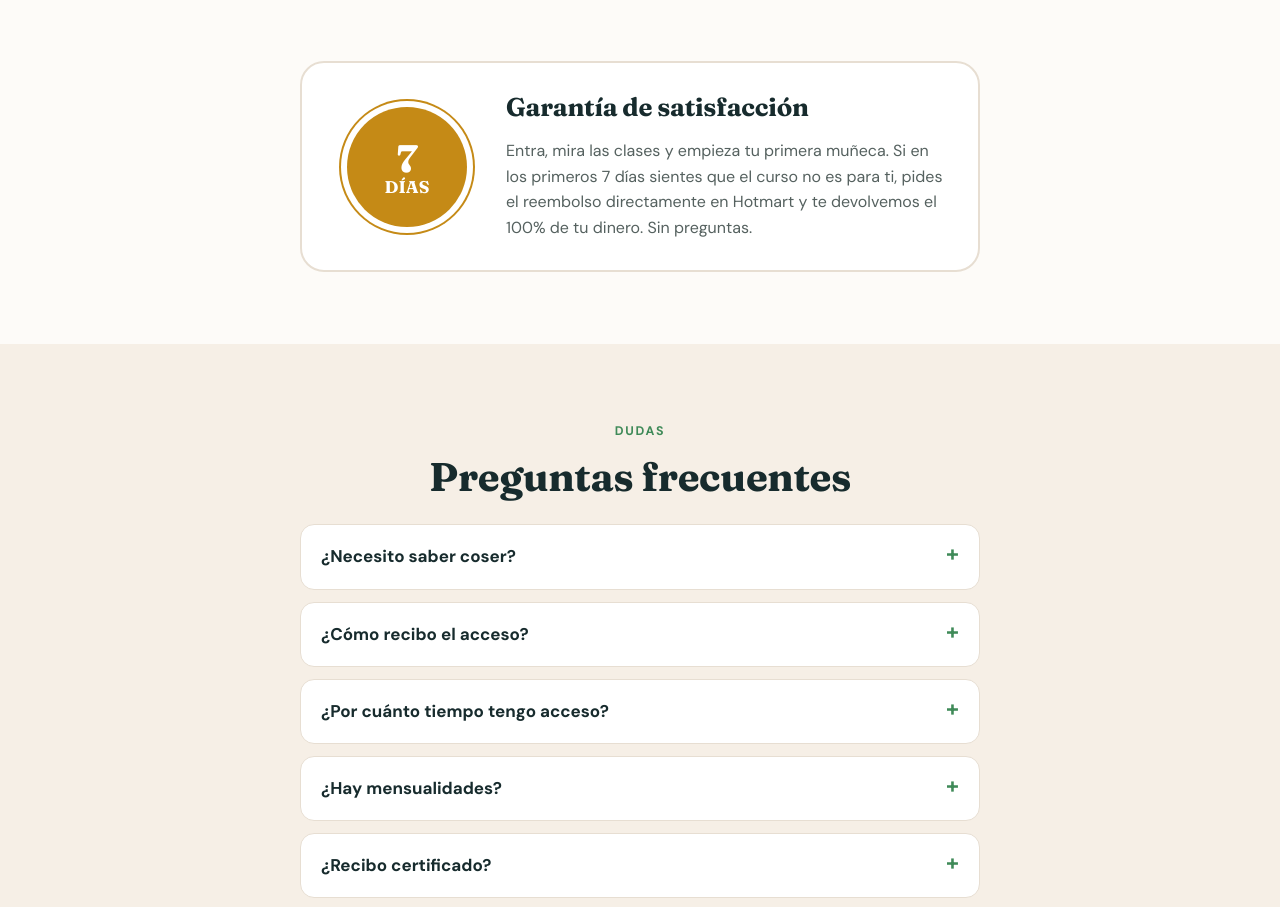
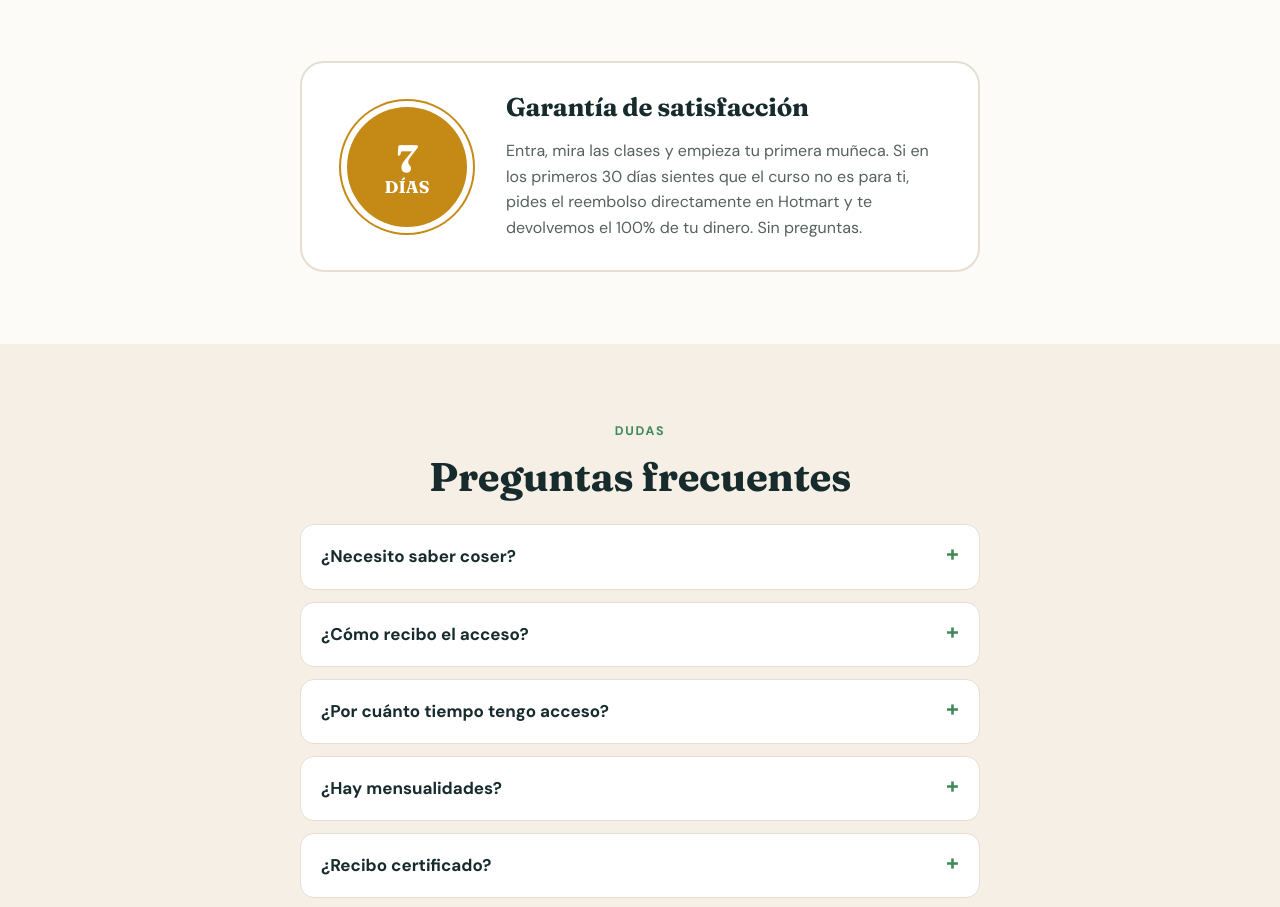
Before and after one commit to igorhenry81/munecas-de-tela, a plain HTML site: page index.html in a window 1280 px wide. Shown: the part 8260-9167 px from the top of the page. Drawn offline with Linux system fonts and the light colour scheme.

Commit message:
Update index.html

```diff
--- a/index.html
+++ b/index.html
@@ -410,7 +410,7 @@
       <div class="seal"><div><b>7</b>DÍAS</div></div>
       <div>
         <h2 style="font-size:1.6rem">Garantía de satisfacción</h2>
-        <p class="lead" style="font-size:1rem">Entra, mira las clases y empieza tu primera muñeca. Si en los primeros 7 días sientes que el curso no es para ti, pides el reembolso directamente en Hotmart y te devolvemos el 100% de tu dinero. Sin preguntas.</p>
+        <p class="lead" style="font-size:1rem">Entra, mira las clases y empieza tu primera muñeca. Si en los primeros 30 días sientes que el curso no es para ti, pides el reembolso directamente en Hotmart y te devolvemos el 100% de tu dinero. Sin preguntas.</p>
       </div>
     </div>
   </div>
```
